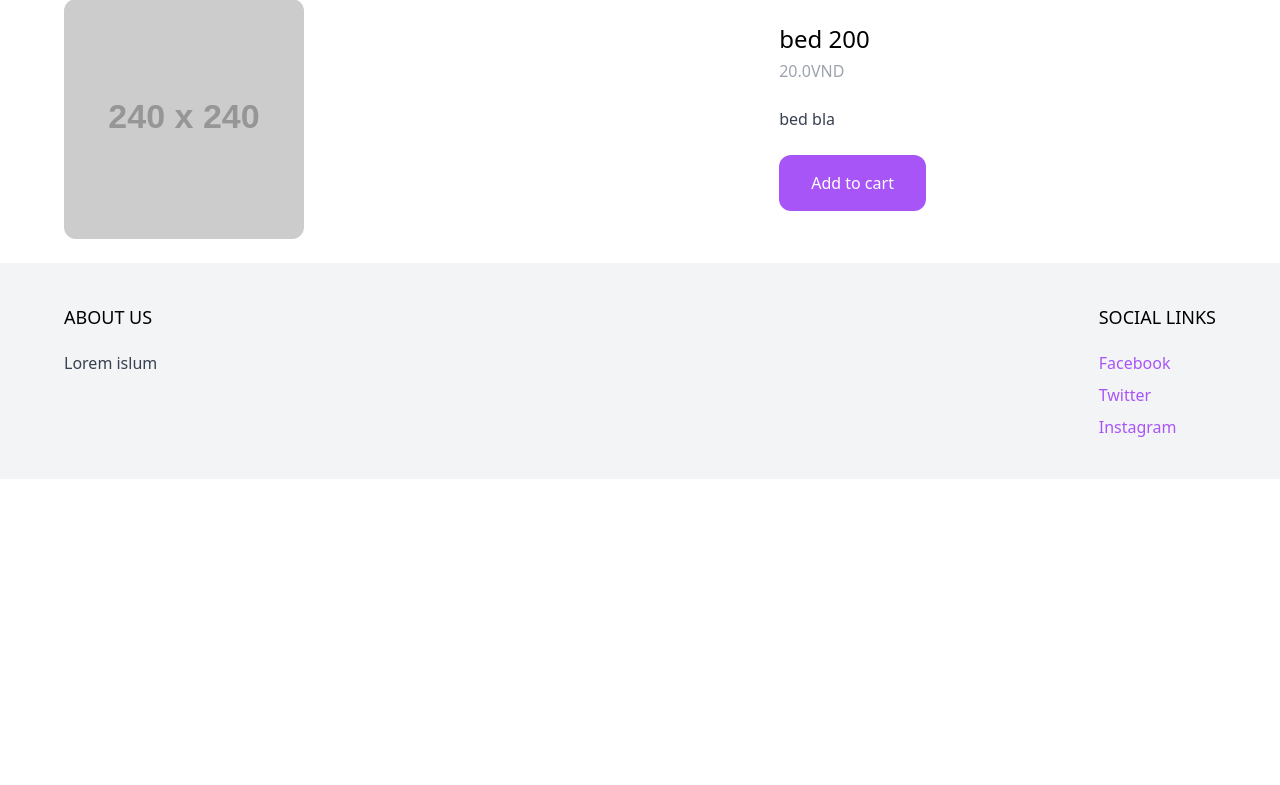
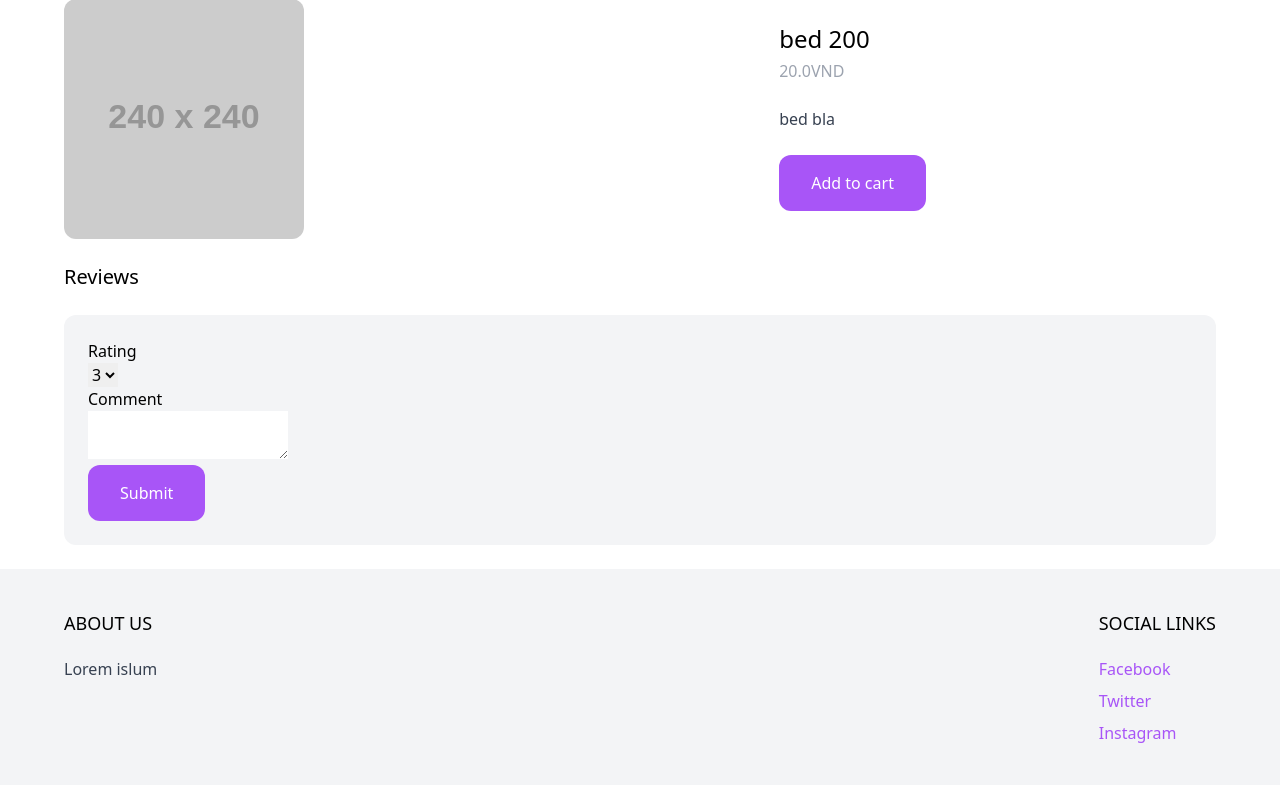
Before and after one commit to lamnhann/Django_ecommerce, a Django app: a page that uses product/templates/product/product.html in a window 1280 px wide. Shown: the part 102-887 px from the top of the page. Before the commit the page ends 539 px from the top, so only its background shows below. Run offline with Django 5.2, Linux system fonts and the light colour scheme; a user stored in the database is signed in; data comes from the database, SQL or seed files in the repository; both versions use the stored data as it was after the commit; grey boxes labelled with a size stand in for pictures from a placeholder-image service; some libraries are stand-ins or nearby versions.

Commit message:
- Create new database model for reviews - Create form for reviews - Display reviews:     + Create model function - Fix Order (start-order) views, update_cart views.

```diff
--- a/cart/views.py
+++ b/cart/views.py
@@ -40,6 +40,7 @@ def update_cart(request, product_id, action):
                 'image': product.image,
                 'get_thumbnail': product.get_thumbnail(),
                 'price': product.price,
+                'slug': product.slug,
             },
             'total_price': (quantity * product.price) / 100,
             'quantity': quantity,
--- a/order/views.py
+++ b/order/views.py
@@ -51,14 +51,10 @@ def start_order(request):
         address = data['address'],
         zipcode = data['zipcode'],
         place = data['place'],
-        payment_intent = payment_intent,
         paid = True,
         paid_amount = total_price,
     )
-    order.payment_intent = payment_intent
-    order.paid_amount = total_price
-    order.paid = True
-    order.save()
+
 
     for item in cart:
         product = item['product']
--- a/product/models.py
+++ b/product/models.py
@@ -1,3 +1,4 @@
+from django.contrib.auth.models import User
 from django.db import models
 from django.core.files import File
 
@@ -59,3 +60,21 @@ class Product(models.Model):
         thumbnail = File(thumb_io, name=image.name)
 
         return thumbnail
+
+    def get_rating(self):
+        reviews_total = 0
+
+        for review in self.reviews.all():
+            reviews_total += review.rating
+
+        if reviews_total > 0:
+            return reviews_total / self.reviews.count()
+
+        return 0
+
+class Review(models.Model):
+    product = models.ForeignKey(Product, related_name='reviews', on_delete=models.CASCADE)
+    rating = models.IntegerField(default=3)
+    content = models.TextField()
+    created_by = models.ForeignKey(User, related_name='reviews', on_delete=models.CASCADE)
+    created_at = models.DateTimeField(auto_now_add=True)
--- a/product/templates/product/product.html
+++ b/product/templates/product/product.html
@@ -15,6 +15,10 @@
 
         <p class="mt-1 text-gray-400">{{product.get_display_price}}VND</p>
 
+        {% if product.get_rating > 0 %}
+            <p class="mt-1 text-gray-400">Rating: {{ product.get_rating }} / 5</p>
+        {% endif %}
+
         {% if product.description %}
             <p class="mt-6 text-gray-700">{{product.description}}</p>
         {% endif %}
@@ -28,8 +32,46 @@
         >
             Add to cart
         </a>
+    </div>
 
+    <div class="w-full mt-6">
+        <h2 class="text-xl">Reviews</h2>
+
+        {% if request.user.is_authenticated %}
+            <form method="POST" action="." class="mt-6 p-6 bg-gray-100 rounded-xl">
+                {% csrf_token %}
+
+                <div>
+                    <label>Rating</label><br>
+                    <select name="rating">
+                        <option value="1">1</option>
+                        <option value="2">2</option>
+                        <option value="3" selected>3</option>
+                        <option value="4">4</option>
+                        <option value="5">5</option>
+                    </select>
+                </div>
+
+                <div>
+                    <label>Comment</label><br>
+                    <textarea name="content"></textarea>
+                </div>
+
+                <div>
+                    <button class="inline-block px-8 py-4 rounded-xl bg-purple-500 hover:bg-purple-700 text-white">Submit</button>
+                </div>
+            </form>
+        {% endif %}
+
+        {% for review in product.reviews.all %}
+            <div class="px-4 py-6 bg-white rounded-xl mb-4">
+                <strong>Rating: {{ review.rating }}/5</strong><br>
+                <strong>Date: {{ review.created_at | date:"d-m-Y" }}</strong><br>
+                <strong>Comment</strong><br>
+                {{ review.content }}
+            </div>
+        {% endfor %}
     </div>
-</>
+</div>
 
 {% endblock %}
--- a/product/views.py
+++ b/product/views.py
@@ -1,10 +1,31 @@
-from django.shortcuts import render, get_object_or_404
-from .models import Product
+from django.shortcuts import render, get_object_or_404, redirect
+
+from .models import Product, Review
 
 # Create your views here.
 def product(request, slug):
     product = get_object_or_404(Product, slug=slug)
-    context = {
-        'product': product
-    }
-    return render(request, 'product/product.html', context)
+
+    if request.method == 'POST':
+        rating = request.POST.get('rating', 3)
+        content = request.POST.get('content', '')
+
+        if content:
+            reviews = Review.objects.filter(created_by = request.user, product=product)
+
+            if reviews.count() > 0 :
+                review = reviews.first()
+                review.rating = rating
+                review.content = content
+                review.save()
+            else:
+                review = Review.objects.create(
+                    product=product,
+                    rating=rating,
+                    content=content,
+                    created_by=request.user
+                )
+
+            return redirect('product', slug=slug)
+
+    return render(request, 'product/product.html', {'product': product})
```
Also changed, not shown: db.sqlite3, order/migrations/0002_alter_order_options.py (added), product/migrations/0005_alter_category_options_review.py (added), product/migrations/0006_rename_create_at_review_created_at.py (added).
